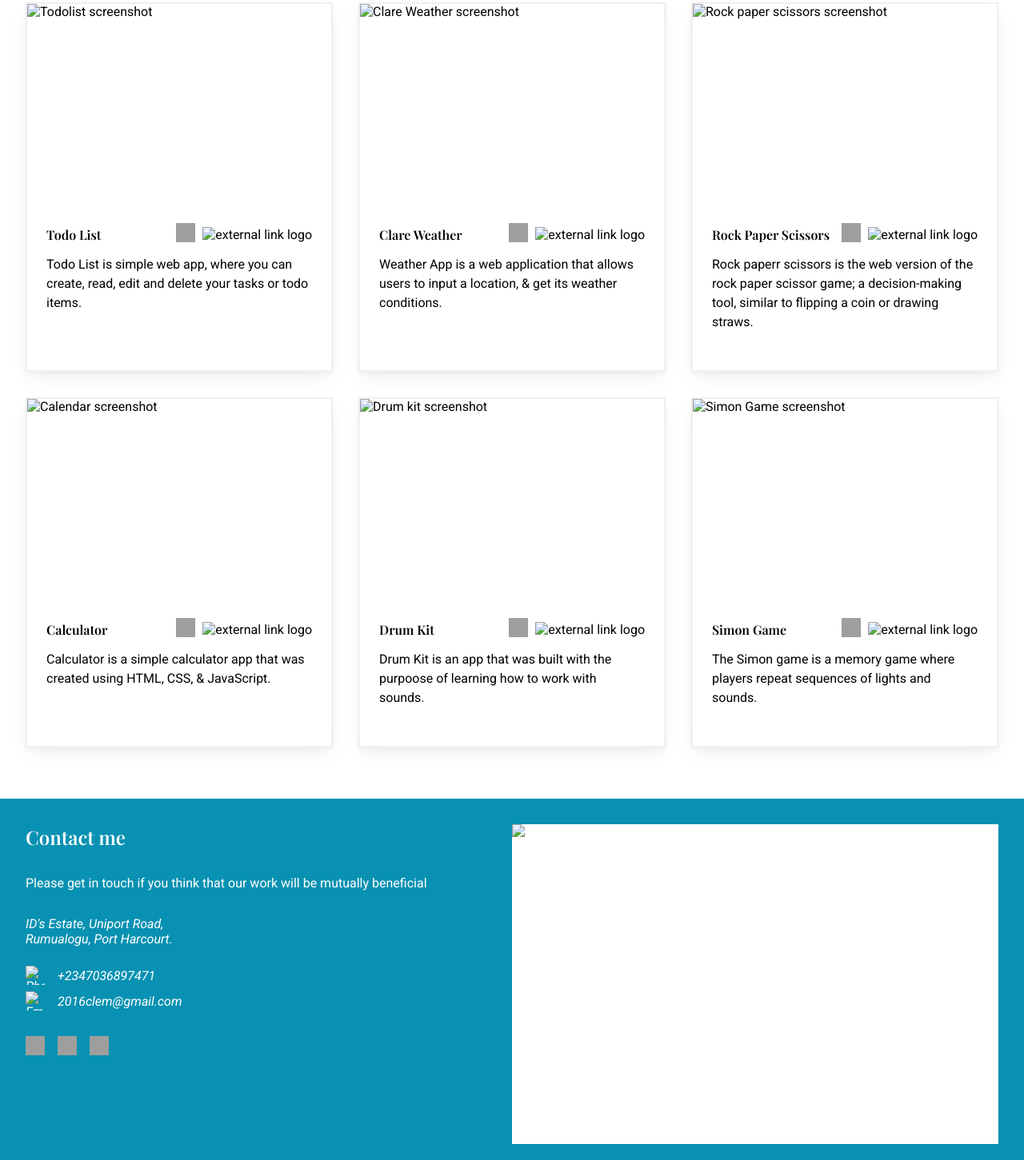
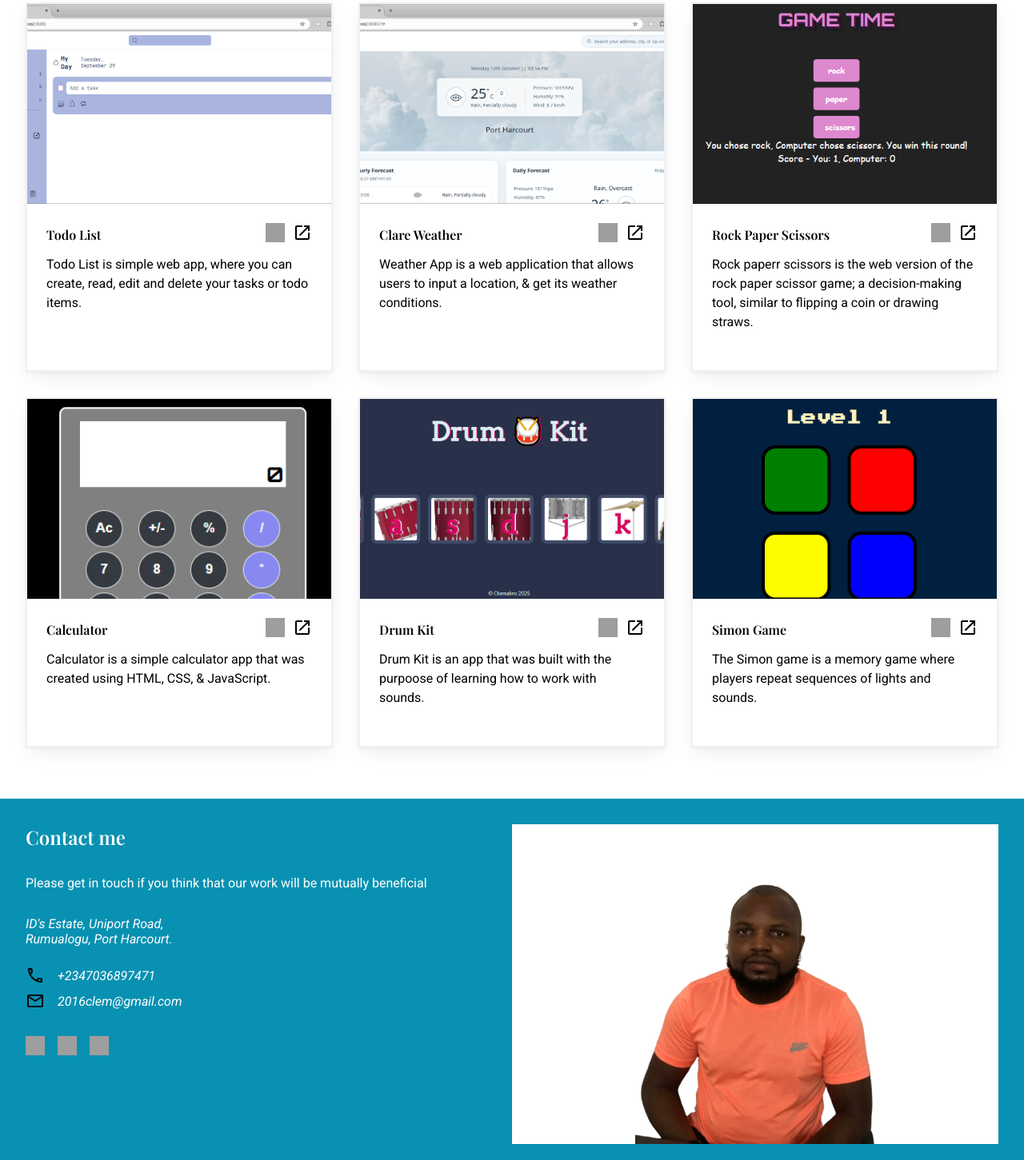
Before and after one commit to Sorbari2016/home, a plain HTML site: page index.html in a window 1280 px wide. Shown: the part 909-2360 px from the top of the page at 80% size. Drawn offline with nearby package versions, Linux system fonts and the light colour scheme; the site is published under a folder, as on GitHub Pages, so addresses that start at the root find nothing; grey boxes are pictures that could not be loaded; a web font is replaced by a local one.

Commit message:
Change the absolute references of the images to relative references

```diff
--- a/index.html
+++ b/index.html
@@ -27,12 +27,12 @@
       <div id="main-header" class="pd-pry">
         <div class="card portrait-card">
           <img
-            src="/assets/images/clematins_official.jpeg"
+            src="./assets/images/clematins_official.jpeg"
             srcset="
-              /assets/images/clematins_official_360.jpeg   360w,
-              /assets/images/clematins_official_480.jpeg   480w,
-              /assets/images/clematins_official_800.jpeg   800w,
-              /assets/images/clematins_official_1000.jpeg 1000w
+              ./assets/images/clematins_official_360.jpeg   360w,
+              ./assets/images/clematins_official_480.jpeg   480w,
+              ./assets/images/clematins_official_800.jpeg   800w,
+              ./assets/images/clematins_official_1000.jpeg 1000w
             "
             sizes="(max-width: 600px) 100vw,
                         (max-width: 900px) 50vw,
@@ -107,7 +107,7 @@
             <article class="card project-card">
               <figure class="project-snapshot">
                 <img
-                  src="/assets/screenshots/tdl-home.png"
+                  src="./assets/screenshots/tdl-home.png"
                   alt="Todolist screenshot"
                 />
               </figure>
@@ -132,7 +132,7 @@
                     <li class="item">
                       <a href="#" class="project-link-icon" target="_blank">
                         <img
-                          src="/assets/icons/open-in-new.svg"
+                          src="./assets/icons/open-in-new.svg"
                           height="24"
                           width="24"
                           alt="external link logo"
@@ -151,7 +151,7 @@
             <article class="card project-card">
               <figure class="project-snapshot">
                 <img
-                  src="/assets/screenshots/clare_weather_app.png"
+                  src="./assets/screenshots/clare_weather_app.png"
                   alt="Clare Weather screenshot"
                 />
               </figure>
@@ -176,7 +176,7 @@
                     <li class="item">
                       <a href="#" class="project-link-icon" target="_blank">
                         <img
-                          src="/assets/icons/open-in-new.svg"
+                          src="./assets/icons/open-in-new.svg"
                           height="24"
                           width="24"
                           alt="external link logo"
@@ -195,7 +195,7 @@
             <article class="card project-card">
               <figure class="project-snapshot">
                 <img
-                  src="/assets/screenshots/rock_paper_scissors.png"
+                  src="./assets/screenshots/rock_paper_scissors.png"
                   alt="Rock paper scissors screenshot"
                 />
               </figure>
@@ -224,7 +224,7 @@
                         target="_blank"
                       >
                         <img
-                          src="/assets/icons/open-in-new.svg"
+                          src="./assets/icons/open-in-new.svg"
                           height="24"
                           width="24"
                           alt="external link logo"
@@ -244,7 +244,7 @@
             <article class="card project-card">
               <figure class="project-snapshot">
                 <img
-                  src="/assets/screenshots/calculator.png"
+                  src="./assets/screenshots/calculator.png"
                   alt="Calendar screenshot"
                 />
               </figure>
@@ -273,7 +273,7 @@
                         target="_blank"
                       >
                         <img
-                          src="/assets/icons/open-in-new.svg"
+                          src="./assets/icons/open-in-new.svg"
                           height="24"
                           width="24"
                           alt="external link logo"
@@ -293,7 +293,7 @@
             <article class="card project-card">
               <figure class="project-snapshot">
                 <img
-                  src="/assets/screenshots/drum_kit.png"
+                  src="./assets/screenshots/drum_kit.png"
                   alt="Drum kit screenshot"
                 />
               </figure>
@@ -322,7 +322,7 @@
                         target="_blank"
                       >
                         <img
-                          src="/assets/icons/open-in-new.svg"
+                          src="./assets/icons/open-in-new.svg"
                           height="24"
                           width="24"
                           alt="external link logo"
@@ -341,7 +341,7 @@
             <article class="card project-card">
               <figure class="project-snapshot">
                 <img
-                  src="/assets/screenshots/simon_Game.png"
+                  src="./assets/screenshots/simon_Game.png"
                   alt="Simon Game screenshot"
                 />
               </figure>
@@ -370,7 +370,7 @@
                         target="_blank"
                       >
                         <img
-                          src="/assets/icons/open-in-new.svg"
+                          src="./assets/icons/open-in-new.svg"
                           height="24"
                           width="24"
                           alt="external link logo"
@@ -404,7 +404,7 @@
             <div class="contact">
               <div class="flex-items">
                 <img
-                  src="/assets/icons/phone-outline.svg"
+                  src="./assets/icons/phone-outline.svg"
                   height="24px"
                   width="24px"
                   alt="Phone icon"
@@ -414,7 +414,7 @@
               </div>
               <div class="flex-items">
                 <img
-                  src="/assets/icons/email-outline.svg"
+                  src="./assets/icons/email-outline.svg"
                   height="24px"
                   width="24px"
                   alt="Email icon"
@@ -464,15 +464,15 @@
         <div class="right-footer">
           <img
             srcset="
-              /assets/images/clematins_360.png    360w,
-              /assets/images/clematins_480.png    480w,
-              /assets/images/clematins_800.png    800w,
-              /assets/images/clematins_1200.png 12000w
+              ./assets/images/clematins_360.png    360w,
+              ./assets/images/clematins_480.png    480w,
+              ./assets/images/clematins_800.png    800w,
+              ./assets/images/clematins_1200.png 12000w
             "
             sizes="(max-width: 600px) 100vw,
                         (max-width: 900px) 50vw,
                         33vw"
-            src="/assets/images/clematins.png"
+            src="./assets/images/clematins.png"
             alt="Clematins Nwiibee"
           />
         </div>
```
